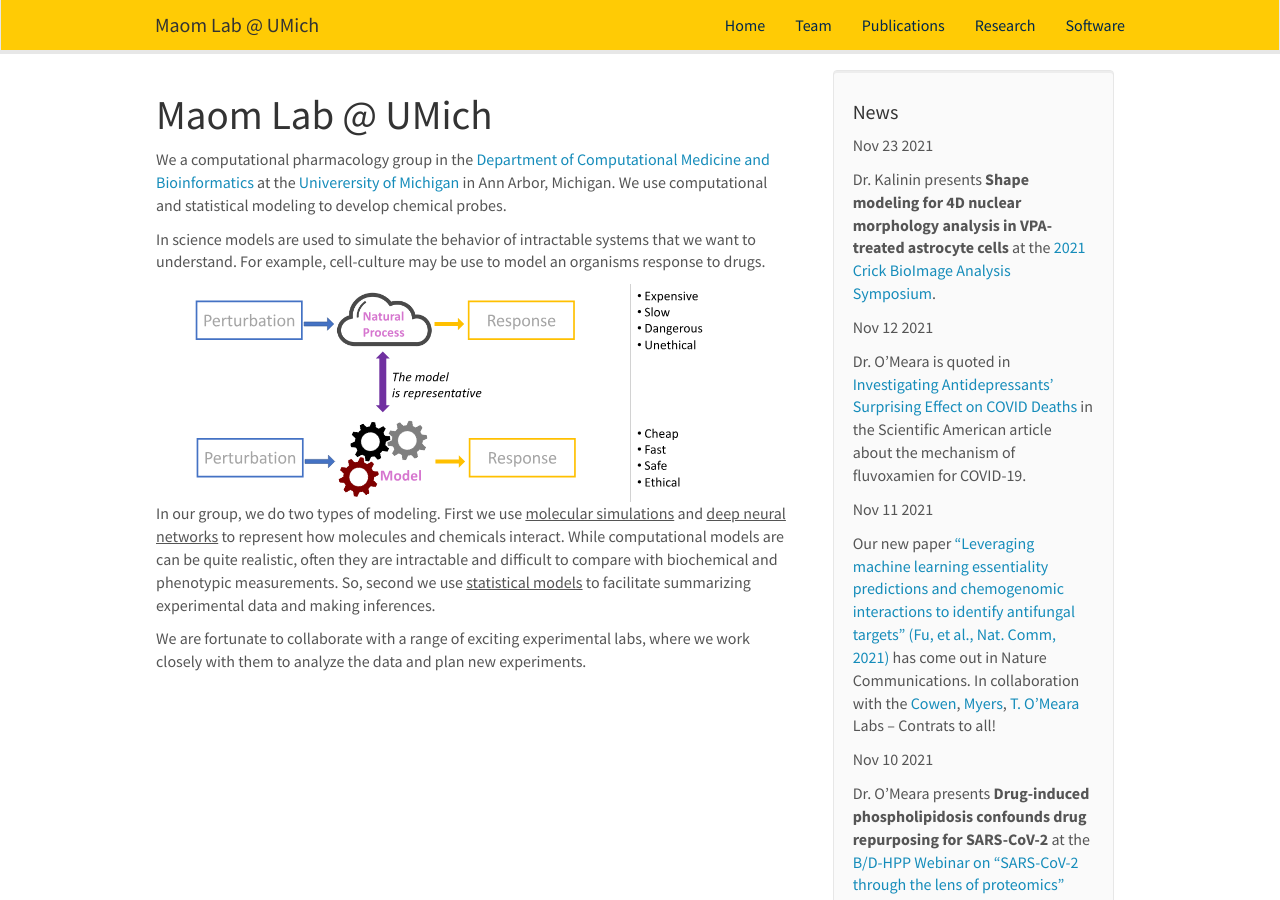
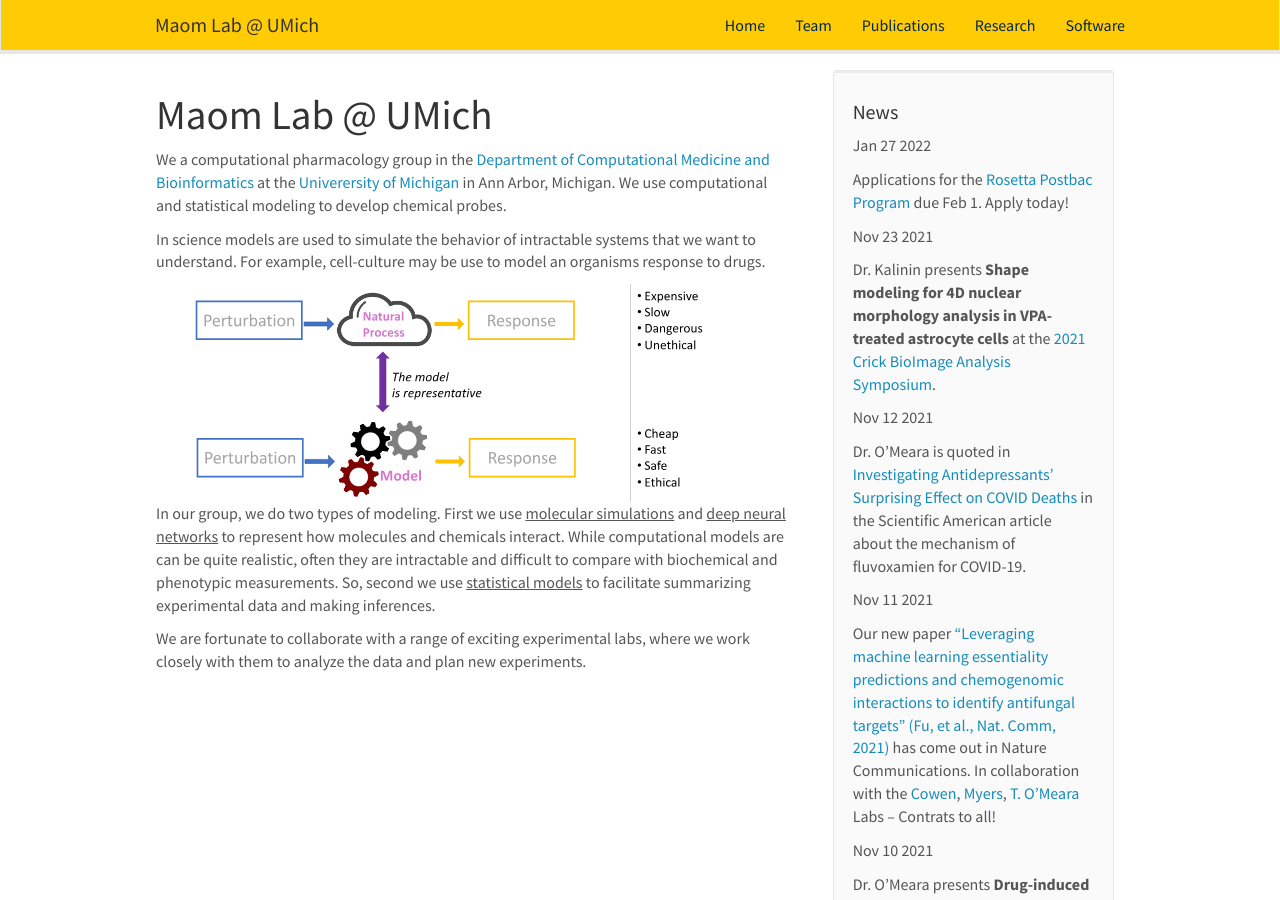
Before and after one commit to momeara/maomlab.github.io, a Jekyll site: the page built from _pages/home.md, in a window 1280 px wide and 900 px high. Built offline with Jekyll 4.4.1, drawn with Linux system fonts in a browser that asks for light colours; nearby versions of some CDN libraries.

Commit message:
Update news.yml

```diff
--- a/_data/news.yml
+++ b/_data/news.yml
@@ -1,3 +1,6 @@
+- date: Jan 27 2022
+  headline: Applications for the <a href="https://www.rosettacommons.org/about/post-baccalaureate-program">Rosetta Postbac Program</a> due Feb 1. Apply today!
+
 - date: Nov 23 2021
   headline: Dr. Kalinin presents <b>Shape modeling for 4D nuclear morphology analysis  in VPA-treated astrocyte cells</b> at the <a href="https://www.crick.ac.uk/whats-on/crick-bioimage-analysis-symposium-2021/">2021 Crick BioImage Analysis Symposium</a>.
 
```
